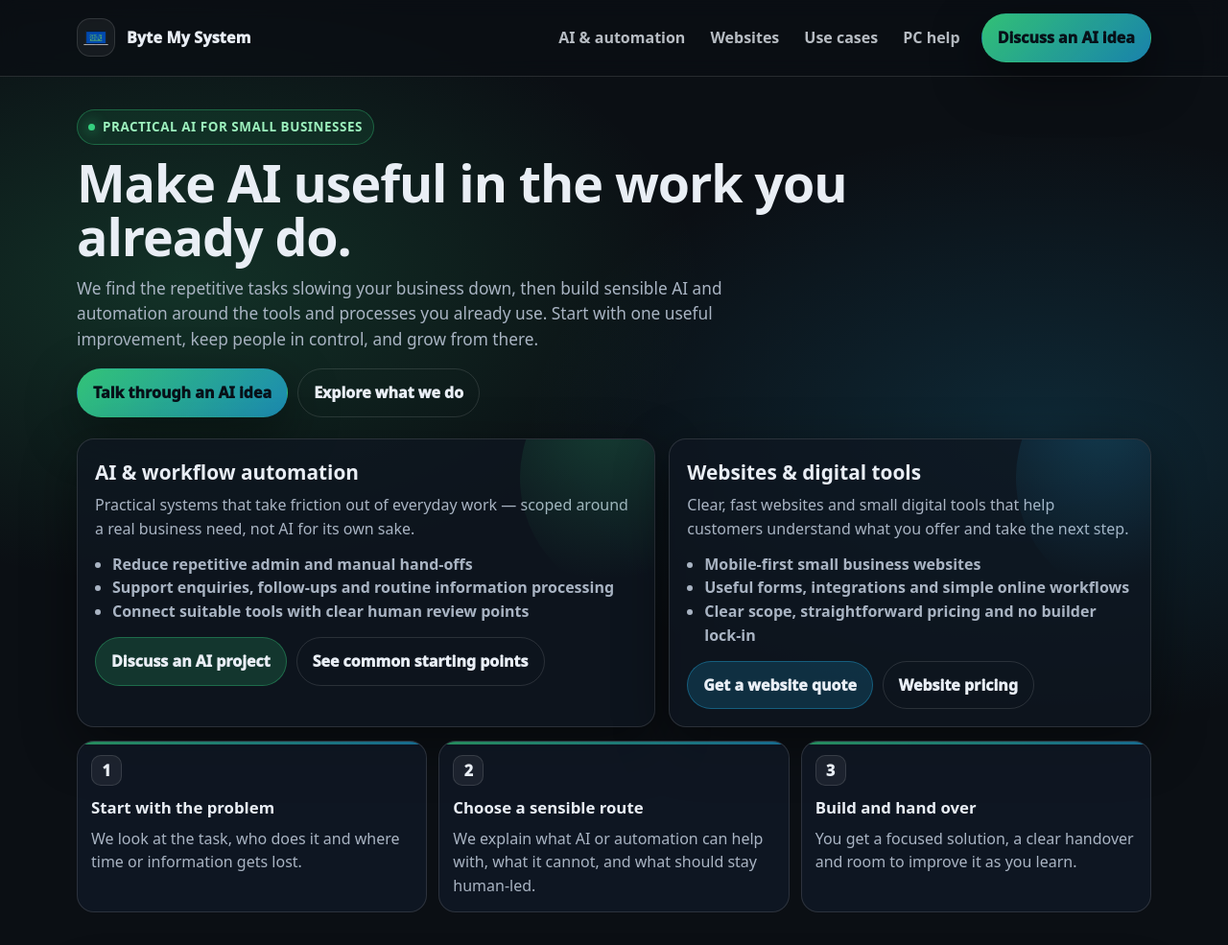
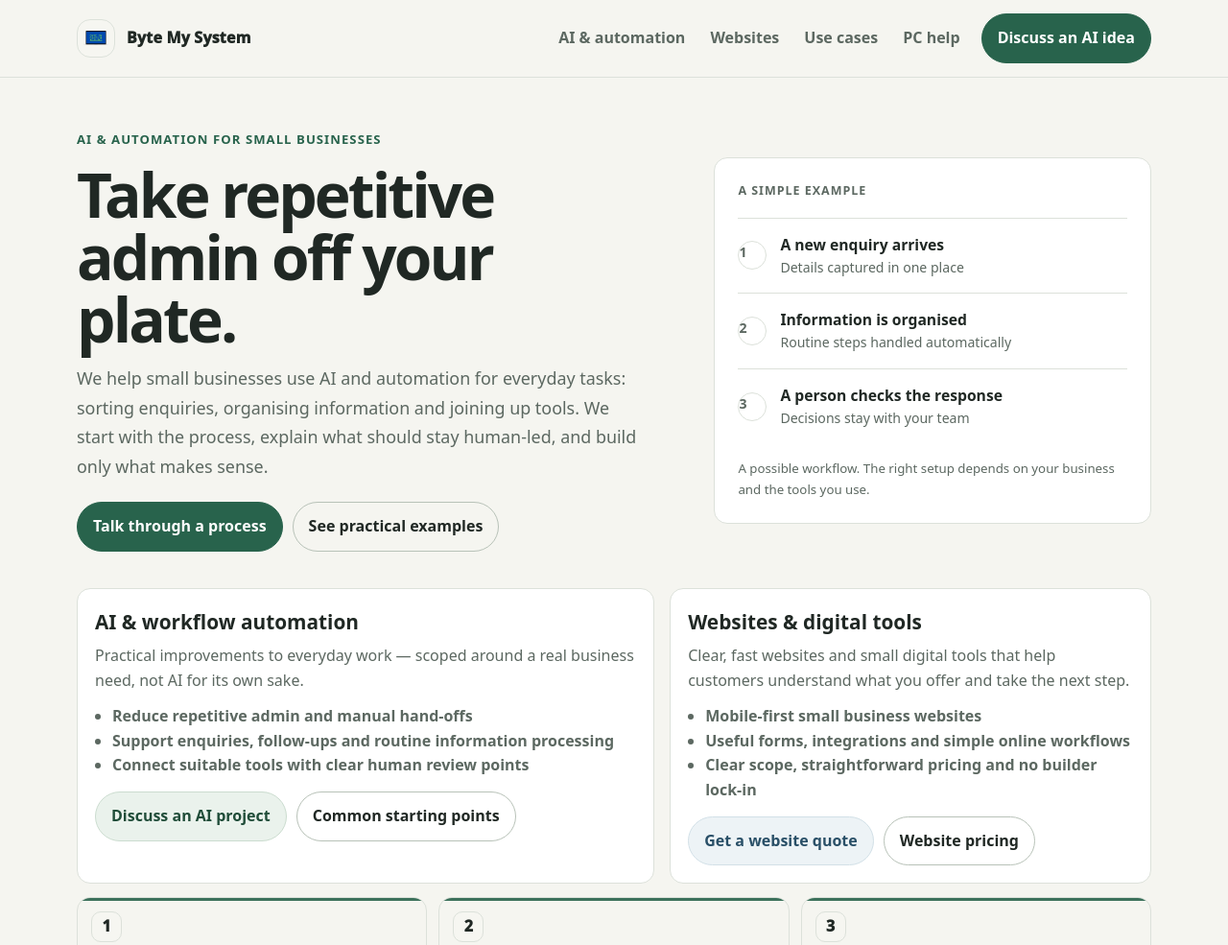
Before and after one commit to Tooth10/bytemysystem-site, a plain HTML site: page index.html in a window 1280 px wide. Shown: the top 985 px of the page at 96% size. Drawn offline with Linux system fonts and the light colour scheme.

Commit message:
Replace generic AI styling with practical business-led design

```diff
--- a/index.html
+++ b/index.html
@@ -522,6 +522,49 @@
       .segmented{ flex-direction:column; }
       .seg{ min-width:0; }
     }
+
+    /* A calmer, practical visual direction */
+    :root{--bg:#f5f5f0;--surface:#fff;--text:#202824;--muted:#5c6861;--line:#dce1da;--line2:#b8c2b8;--green:#28634c;--blue:#315d77;--radius:14px;--shadow:none;}
+    body{background:var(--bg);color:var(--text);line-height:1.6;}
+    header{background:rgba(245,245,240,.97);backdrop-filter:none;border-color:var(--line);}
+    nav{color:var(--muted);font-weight:750;}
+    .hero{padding-top:54px;}
+    .hero-layout{display:grid;grid-template-columns:minmax(0,1.15fr) minmax(300px,.85fr);gap:48px;align-items:center;margin-bottom:38px;}
+    .hero-head{margin:0;max-width:620px;gap:14px;}
+    .hero-head .actions{display:flex;gap:10px;flex-wrap:wrap;margin-top:8px;}
+    .eyebrow{display:inline-flex;padding:0;border:0;border-radius:0;background:none;color:var(--green);font-size:.82rem;font-weight:850;letter-spacing:.08em;text-transform:uppercase;}
+    .eyebrow:before{content:none;}
+    .hero h1{max-width:12ch;font-size:clamp(2.7rem,5vw,4.4rem);line-height:1.02;letter-spacing:-.045em;}
+    .hero .lead{font-size:1.12rem;line-height:1.7;max-width:58ch;}
+    .workflow-card{background:var(--surface);border:1px solid var(--line);border-radius:var(--radius);padding:24px;}
+    .workflow-kicker{margin:0 0 18px;color:var(--muted);font-size:.78rem;font-weight:850;letter-spacing:.08em;text-transform:uppercase;}
+    .workflow-row{display:grid;grid-template-columns:32px 1fr;gap:12px;align-items:center;padding:15px 0;border-top:1px solid var(--line);}
+    .workflow-number{display:grid;place-items:center;width:30px;height:30px;border:1px solid var(--line);border-radius:50%;color:var(--green);font-weight:850;font-size:.82rem;}
+    .workflow-row strong{display:block;font-size:.98rem;}
+    .workflow-row span{display:block;color:var(--muted);font-size:.88rem;}
+    .workflow-note{margin:16px 0 0;color:var(--muted);font-size:.83rem;}
+    .lane-grid{grid-template-columns:1.2fr 1fr;gap:16px;}
+    .lane,.panel,.modal-card{background:var(--surface);border:1px solid var(--line);border-radius:var(--radius);box-shadow:none;}
+    .lane:before{display:none;}
+    .step{background:transparent;border-color:var(--line);}
+    .step:after{background:var(--green);}
+    .panel.alt{background:#f0f2ed;border-color:var(--line);}
+    .work-card,.carousel-slide{background:var(--surface);border-color:var(--line);}
+    .work-card{box-shadow:none;}
+    .btn{background:var(--surface);border-color:var(--line2);color:var(--text);font-weight:800;box-shadow:none;}
+    .btn-solid{background:var(--green);border-color:var(--green);color:#fff;}
+    .btn-green{background:#eaf2ec;border-color:#cbdccf;color:#204d39;}
+    .btn-blue{background:#edf3f6;border-color:#d2e0e7;color:#294f67;}
+    .btn-ghost{background:transparent;border-color:var(--line2);}
+    .btn:hover{filter:brightness(.97);transform:translateY(-1px);}
+    .price-pill,.work-pill,.num,.car-btn,.modal-close,.modal-price{background:#f5f6f2;color:var(--text);border-color:var(--line);}
+    .quote-form input,.quote-form textarea{background:#fff;color:var(--text);border-color:var(--line2);}
+    .modal-backdrop{background:rgba(20,28,24,.48);}
+    .carousel-slide:hover{border-color:var(--line2);}
+    .testimonial{background:#f7f8f5;color:var(--text);}
+    .testimonial .who{color:var(--muted);}
+    :focus-visible{outline:3px solid rgba(40,99,76,.32);outline-offset:3px;}
+    @media(max-width:920px){.hero{padding-top:36px;}.hero-layout{grid-template-columns:1fr;gap:28px;}.hero h1{max-width:15ch;font-size:clamp(2.5rem,10vw,3.4rem);}.lane-grid{grid-template-columns:1fr;}}
   </style>
 </head>
 
@@ -547,20 +590,39 @@
   <main id="top">
     <section class="hero">
       <div class="container">
-        <div class="hero-head">
-          <span class="eyebrow">Practical AI for small businesses</span>
-          <h1>Make AI useful in the work you already do.</h1>
-          <p class="lead">We find the repetitive tasks slowing your business down, then build sensible AI and automation around the tools and processes you already use. Start with one useful improvement, keep people in control, and grow from there.</p>
-          <div class="actions">
-            <a class="btn btn-solid" href="#contact" data-service="AI &amp; automation">Talk through an AI idea</a>
-            <a class="btn btn-ghost" href="#ai">Explore what we do</a>
+        <div class="hero-layout">
+          <div class="hero-head">
+            <span class="eyebrow">AI &amp; automation for small businesses</span>
+            <h1>Take repetitive admin off your plate.</h1>
+            <p class="lead">We help small businesses use AI and automation for everyday tasks: sorting enquiries, organising information and joining up tools. We start with the process, explain what should stay human-led, and build only what makes sense.</p>
+            <div class="actions">
+              <a class="btn btn-solid" href="#contact" data-service="AI &amp; automation">Talk through a process</a>
+              <a class="btn btn-ghost" href="#proof">See practical examples</a>
+            </div>
           </div>
+
+          <aside class="workflow-card" aria-label="Example enquiry workflow">
+            <p class="workflow-kicker">A simple example</p>
+            <div class="workflow-row">
+              <span class="workflow-number">1</span>
+              <div><strong>A new enquiry arrives</strong><span>Details captured in one place</span></div>
+            </div>
+            <div class="workflow-row">
+              <span class="workflow-number">2</span>
+              <div><strong>Information is organised</strong><span>Routine steps handled automatically</span></div>
+            </div>
+            <div class="workflow-row">
+              <span class="workflow-number">3</span>
+              <div><strong>A person checks the response</strong><span>Decisions stay with your team</span></div>
+            </div>
+            <p class="workflow-note">A possible workflow. The right setup depends on your business and the tools you use.</p>
+          </aside>
         </div>
 
         <div class="lane-grid" aria-label="Services">
           <div class="lane pc" id="ai">
             <h2>AI &amp; workflow automation</h2>
-            <p>Practical systems that take friction out of everyday work — scoped around a real business need, not AI for its own sake.</p>
+            <p>Practical improvements to everyday work — scoped around a real business need, not AI for its own sake.</p>
             <ul>
               <li>Reduce repetitive admin and manual hand-offs</li>
               <li>Support enquiries, follow-ups and routine information processing</li>
@@ -568,7 +630,7 @@
             </ul>
             <div class="actions">
               <a class="btn btn-green" href="#contact" data-service="AI &amp; automation">Discuss an AI project</a>
-              <a class="btn btn-ghost" href="#proof">See common starting points</a>
+              <a class="btn btn-ghost" href="#proof">Common starting points</a>
             </div>
           </div>
 
```
